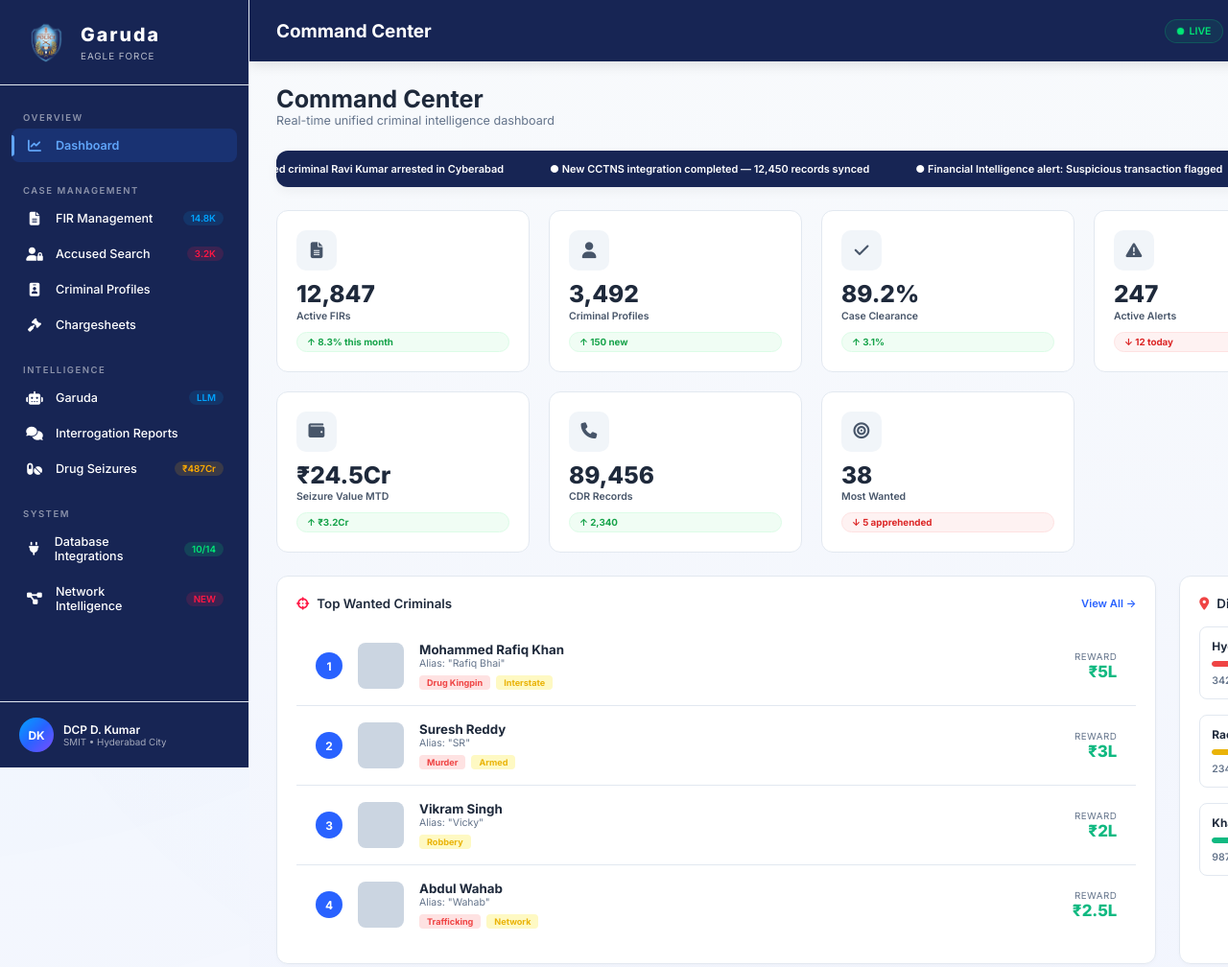
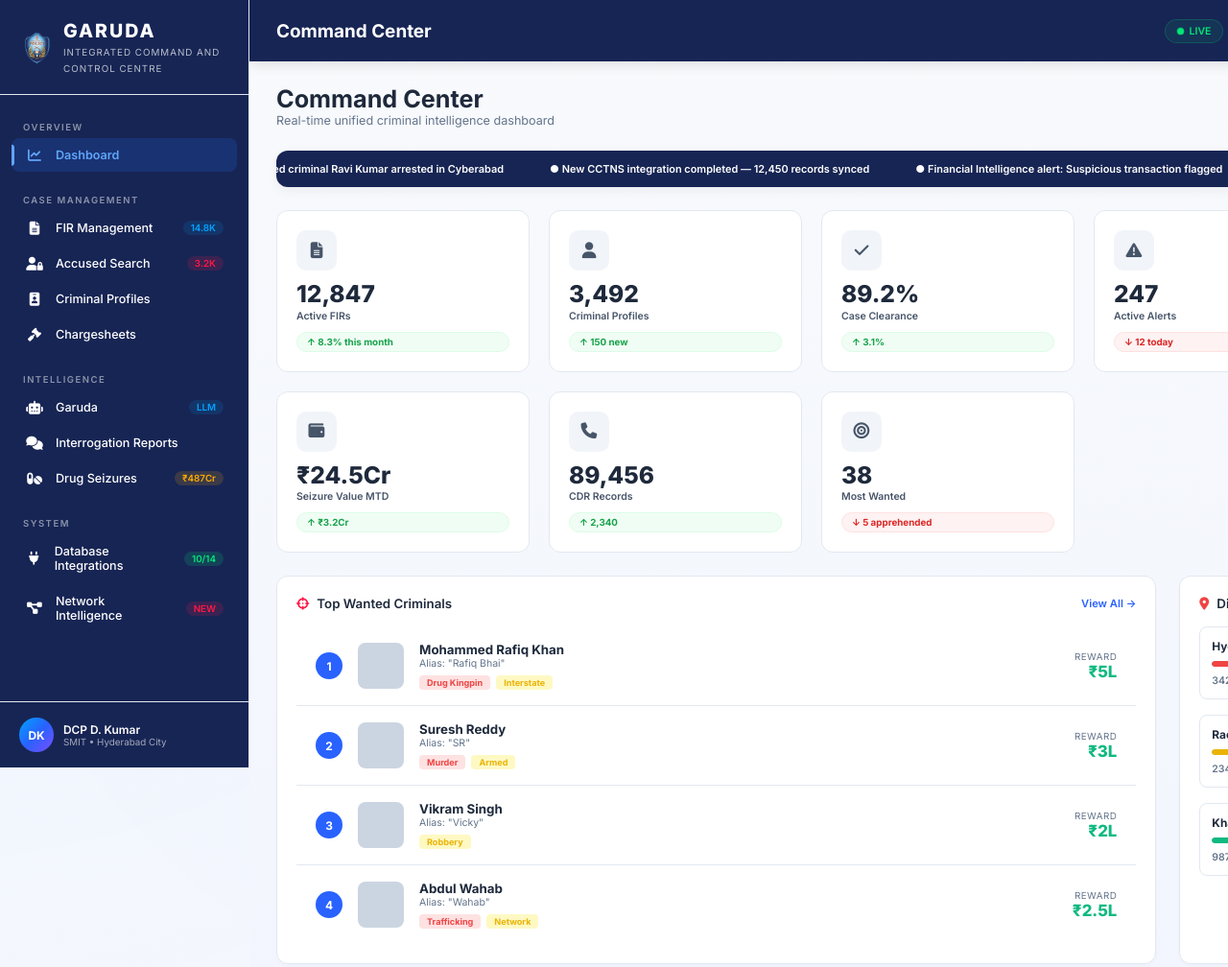
Before and after one commit to varunadapa/Garuda_demo, a website: page client/index.html in a window 1280 px wide. Shown: the top 1008 px of the page at 96% size. Drawn offline with nearby package versions, Linux system fonts and the light colour scheme.

```diff
--- a/client/index.html
+++ b/client/index.html
@@ -23,8 +23,8 @@
       <div class="sidebar-brand" id="brand-home" style="cursor:pointer">
         <div class="brand-icon"></div>
         <div class="brand-text">
-          <h1>Garuda</h1>
-          <span>Eagle Force</span>
+          <h1>GARUDA</h1>
+          <span>Integrated Command and Control Centre</span>
         </div>
       </div>
 
```
